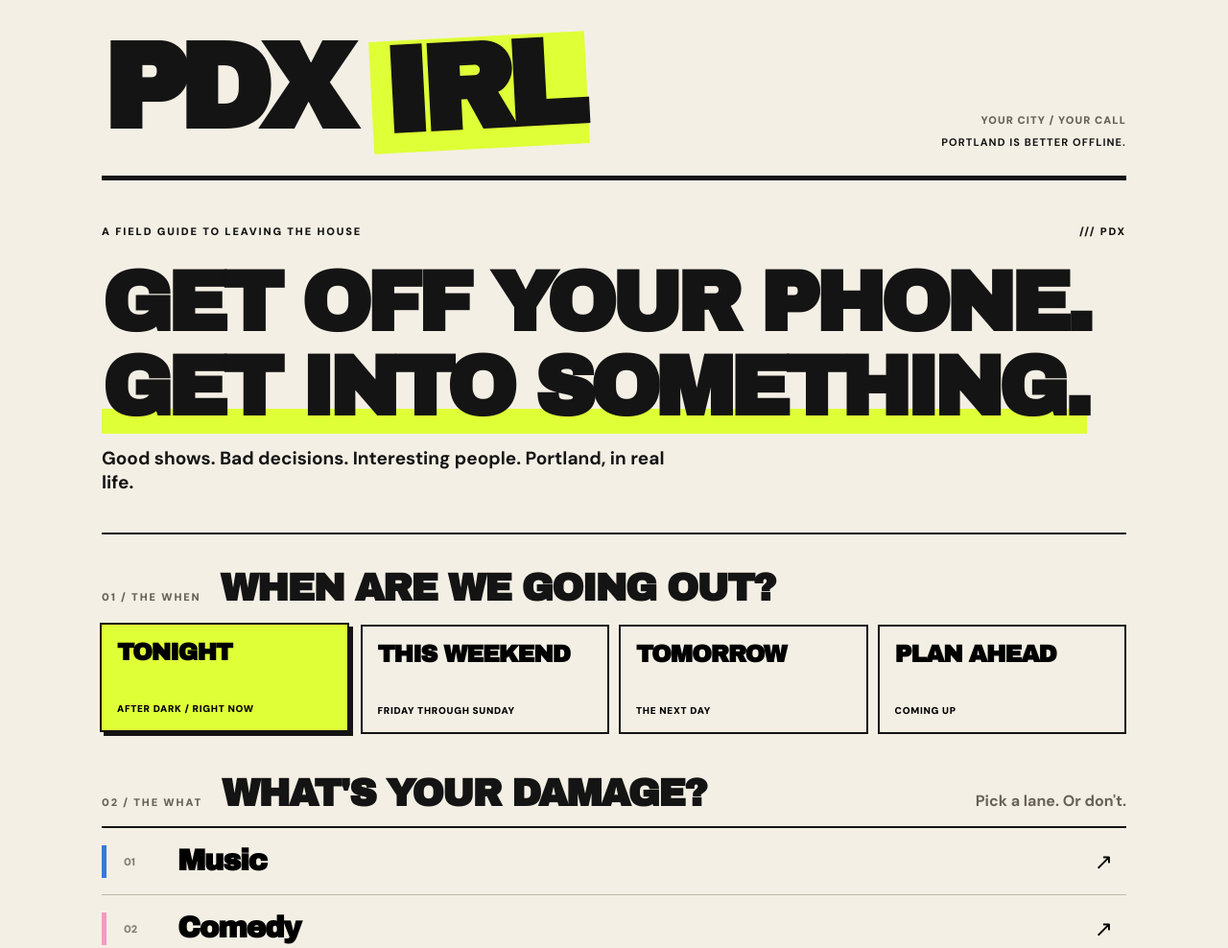
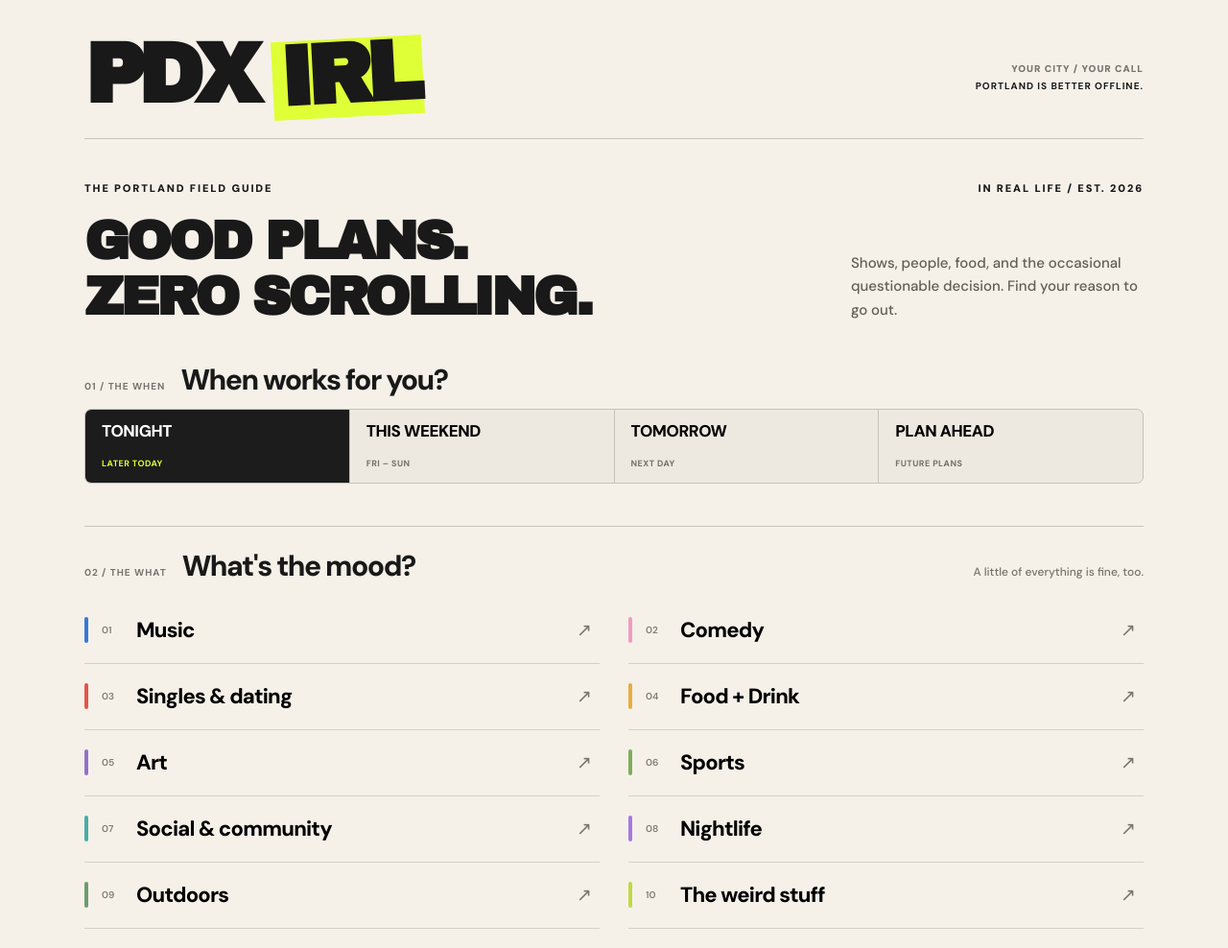
Before and after one commit to dartamus/pdx-irl, a plain HTML site: page index.html in a window 1280 px wide. Shown: the top 988 px of the page at 96% size. Drawn offline with Linux system fonts and the light colour scheme.

Commit message:
Add files via upload

```diff
--- a/css/styles.css
+++ b/css/styles.css
@@ -3,3 +3,60 @@
 @media(max-width:800px){.when-grid{grid-template-columns:repeat(2,1fr)}.event-grid{grid-template-columns:repeat(2,minmax(0,1fr))}.mast-side .edition{display:none}}
 @media(max-width:600px){body{padding-bottom:calc(74px + env(safe-area-inset-bottom));-webkit-tap-highlight-color:transparent}.wrap{padding:calc(12px + env(safe-area-inset-top)) 16px 22px}.mast{padding:10px 0 20px;align-items:end}.brand{font-size:clamp(50px,14vw,78px)}.mast-side{font-size:8px;max-width:118px}.intro{padding:33px 0 29px}.intro h1{font-size:clamp(36px,9vw,59px);line-height:1.02}.eyebrow{font-size:9px}.eyebrow span{display:none}.step-head{display:block}.step-head h2{margin-top:9px}.when-choice{min-height:98px;padding:13px}.when-choice strong{font-size:19px}.category-head{margin-top:33px}.category-head p{margin-top:9px}.category-choice{min-height:66px;gap:12px;grid-template-columns:5px 23px 1fr auto}.category-choice .name{font-size:21px}.event-grid{grid-template-columns:1fr}.results-top{align-items:start}.result-heading h2{font-size:27px}.footer{display:block}.footer span{display:block;margin-top:8px}.mobile-nav{display:grid;grid-template-columns:repeat(4,1fr);position:fixed;left:0;right:0;bottom:0;background:var(--paper);border-top:3px solid var(--ink);z-index:20;padding:8px 8px calc(8px + env(safe-area-inset-bottom))}.mobile-nav button{border:0;background:transparent;padding:10px 2px;font-size:10px;font-weight:900}.mobile-nav button.active{background:var(--acid);outline:1px solid var(--ink)}}
 @media(prefers-reduced-motion:reduce){html{scroll-behavior:auto}.when-choice{transition:none}}
+
+/* v0.6.1: editorial interface, poster identity */
+:root{--paper:#f5f1e9;--ink:#191919;--muted:#77736d}
+.wrap{max-width:1200px;padding-left:clamp(18px,4vw,48px);padding-right:clamp(18px,4vw,48px)}
+.mast{border-bottom:1px solid #c9c3b7;padding:18px 0 22px;align-items:center}
+.brand{font-size:clamp(55px,7vw,88px)}
+.mast-side{font-size:10px;gap:5px}
+.intro{border:0;padding:44px 0 42px}
+.intro-copy{display:flex;justify-content:space-between;align-items:end;gap:35px;margin-top:20px}
+.intro h1{font-size:clamp(34px,4.4vw,58px);line-height:1.03;margin:0;letter-spacing:-.055em;max-width:640px}
+.intro h1 em{background:none;font-style:normal}
+.intro p{font-size:15px;font-weight:500;line-height:1.65;max-width:305px;color:#625e56;margin:0 0 3px}
+.picker{padding:0 0 10px}
+.step-head{gap:16px;margin-bottom:15px}
+.step-head h2{font-family:'DM Sans',sans-serif;font-size:clamp(21px,2.5vw,30px);font-weight:800;letter-spacing:-.05em}
+.step-head .index{font-size:10px;font-weight:700;letter-spacing:.1em}
+.when-grid{display:flex;gap:0;border:1px solid #c8c1b6;border-radius:7px;overflow:hidden;background:#eee9e0}
+.when-choice{flex:1;min-height:76px;padding:14px 17px;background:transparent;border:0;border-right:1px solid #c8c1b6;transition:background .15s, color .15s}
+.when-choice:last-child{border-right:0}
+.when-choice strong{font-family:'DM Sans',sans-serif;font-size:clamp(14px,1.5vw,17px);font-weight:800;letter-spacing:-.025em}
+.when-choice small{font-size:9px;color:#746e65;letter-spacing:.05em;font-weight:700}
+.when-choice.active{background:#1c1c1c;color:#fff;box-shadow:none;transform:none}
+.when-choice.active small{color:#dfff37}
+.category-head{margin:44px 0 18px;border-top:1px solid #c9c3b7;padding-top:26px}
+.category-head p{font-size:12px;font-weight:500}
+.category-list{border:0;display:grid;grid-template-columns:repeat(2,minmax(0,1fr));column-gap:30px;row-gap:0}
+.category-choice{grid-template-columns:4px 22px 1fr auto;gap:14px;min-height:69px;border-bottom:1px solid #d5cfc4;padding:0 8px 0 0}
+.category-choice .color{height:27px;border-radius:2px}
+.category-choice .number{font-weight:600;font-size:10px}
+.category-choice .name{font-family:'DM Sans',sans-serif;font-size:clamp(17px,1.8vw,22px);font-weight:800;letter-spacing:-.035em}
+.category-choice .arrow{font-size:19px;font-weight:400;color:#77736d}
+.category-choice:hover{background:#ebe6dd}
+.discover-actions{justify-content:flex-start;gap:28px;margin:30px 0 38px}
+.link-action{font-size:12px;border:0;background:#1b1b1b;color:#fff;border-radius:4px;padding:15px 18px;letter-spacing:.02em}
+.link-action:last-child{background:transparent;color:#1b1b1b;border:1px solid #a9a397}
+.link-action span{margin-left:10px}
+.results{padding-top:32px}
+.result-heading{border-bottom:1px solid #bfb9ae;padding-bottom:20px}
+.result-heading h2{font-family:'DM Sans',sans-serif;font-size:clamp(25px,3vw,38px);letter-spacing:-.055em}
+.filter-bar{gap:8px}
+.search{border:1px solid #c4beb4;border-radius:5px;background:#fffefa}
+.filter-button{border:1px solid #c4beb4;border-radius:5px;background:#fffefa;padding:12px 14px}
+.filter-button.active{background:#1c1c1c;color:white;border-color:#1c1c1c}
+.event-grid{gap:16px}
+.card{border:1px solid #d6d0c6;border-radius:6px;overflow:hidden;box-shadow:0 3px 12px #24201a08;background:#fffefa}
+.stripe{height:5px}
+.content{padding:20px;gap:9px}
+.card h3{font-family:'DM Sans',sans-serif;font-size:21px;font-weight:800;letter-spacing:-.04em;line-height:1.18}
+.meta{font-size:10px;color:#77736d}
+.tag{border:0;border-radius:3px;background:#f0ece5;font-size:10px;font-weight:700}
+.tag.primary{background:var(--cat-color);color:#181818}
+.actions{border-top:1px solid #e8e3dc;padding-top:12px}
+.actions button{border:1px solid #d7d1c8;border-radius:4px;font-size:10px}
+.details{font-size:11px}
+.footer{border-top:1px solid #c9c3b7}
+@media(max-width:800px){.intro-copy{align-items:start;flex-direction:column;gap:14px}.intro p{max-width:540px}.when-choice{padding:12px}.when-grid{display:grid;grid-template-columns:repeat(2,1fr)}.when-choice:nth-child(2){border-right:0}.when-choice:nth-child(-n+2){border-bottom:1px solid #c8c1b6}}
+@media(max-width:600px){.mast{padding:10px 0 17px}.brand{font-size:clamp(48px,13vw,72px)}.mast-side{font-size:8px}.intro{padding:31px 0 28px}.intro h1{font-size:clamp(31px,8.2vw,46px)}.intro p{font-size:14px}.step-head h2{font-size:24px}.when-choice{min-height:70px;padding:12px}.when-choice strong{font-size:15px}.category-head{margin-top:34px;padding-top:22px}.category-list{grid-template-columns:1fr}.category-choice{min-height:62px}.category-choice .name{font-size:19px}.discover-actions{gap:9px}.link-action{padding:13px 12px;font-size:10px}.mobile-nav{background:#f5f1e9;border-top:1px solid #bfb9ae}.mobile-nav button.active{background:#1b1b1b;color:white;outline:0;border-radius:4px}}
--- a/index.html
+++ b/index.html
@@ -1,9 +1,9 @@
 <!doctype html>
 <html lang="en"><head><meta charset="utf-8"><meta name="viewport" content="width=device-width,initial-scale=1,viewport-fit=cover"><meta name="theme-color" content="#f4efe4"><meta name="apple-mobile-web-app-capable" content="yes"><meta name="apple-mobile-web-app-title" content="PDX IRL"><meta name="description" content="Portland is better offline. Find something worth leaving the house for."><link rel="apple-touch-icon" href="icons/apple-touch-icon.png"><link rel="manifest" href="manifest.webmanifest"><link rel="stylesheet" href="css/styles.css"><title>PDX IRL | Portland is better offline.</title></head>
 <body><main class="wrap"><header class="mast"><a href="#" class="brand" id="home-link" aria-label="PDX IRL home">PDX <span>IRL</span></a><div class="mast-side"><span class="edition">YOUR CITY / YOUR CALL</span><strong>PORTLAND IS BETTER OFFLINE.</strong></div></header>
-<section class="intro" id="intro"><div class="eyebrow">A FIELD GUIDE TO LEAVING THE HOUSE <span>/// PDX</span></div><h1>GET OFF YOUR PHONE.<br><em>GET INTO SOMETHING.</em></h1><p>Good shows. Bad decisions. Interesting people. Portland, in real life.</p></section>
-<section id="picker" class="picker" aria-label="Discover events"><div class="step-head"><span class="index">01 / THE WHEN</span><h2>WHEN ARE WE GOING OUT?</h2></div><div id="when" class="when-grid" role="group" aria-label="When"><button class="when-choice active" data-when="tonight" aria-pressed="true"><strong>TONIGHT</strong><small>AFTER DARK / RIGHT NOW</small></button><button class="when-choice" data-when="weekend" aria-pressed="false"><strong>THIS WEEKEND</strong><small>FRIDAY THROUGH SUNDAY</small></button><button class="when-choice" data-when="tomorrow" aria-pressed="false"><strong>TOMORROW</strong><small>THE NEXT DAY</small></button><button class="when-choice" data-when="all" aria-pressed="false"><strong>PLAN AHEAD</strong><small>COMING UP</small></button></div>
-<div class="step-head category-head"><span class="index">02 / THE WHAT</span><h2>WHAT'S YOUR DAMAGE?</h2><p>Pick a lane. Or don't.</p></div><div id="category-choices" class="category-list" role="group" aria-label="Choose a category"></div><div class="discover-actions"><button id="everything" class="link-action">SHOW ME EVERYTHING <span aria-hidden="true">↗</span></button><button id="surprise" class="link-action">SURPRISE ME <span aria-hidden="true">↗</span></button></div></section>
+<section class="intro" id="intro"><div class="eyebrow">THE PORTLAND FIELD GUIDE <span>IN REAL LIFE / EST. 2026</span></div><div class="intro-copy"><h1>GOOD PLANS.<br><em>ZERO SCROLLING.</em></h1><p>Shows, people, food, and the occasional questionable decision. Find your reason to go out.</p></div></section>
+<section id="picker" class="picker" aria-label="Discover events"><div class="step-head"><span class="index">01 / THE WHEN</span><h2>When works for you?</h2></div><div id="when" class="when-grid" role="group" aria-label="When"><button class="when-choice active" data-when="tonight" aria-pressed="true"><strong>TONIGHT</strong><small>LATER TODAY</small></button><button class="when-choice" data-when="weekend" aria-pressed="false"><strong>THIS WEEKEND</strong><small>FRI – SUN</small></button><button class="when-choice" data-when="tomorrow" aria-pressed="false"><strong>TOMORROW</strong><small>NEXT DAY</small></button><button class="when-choice" data-when="all" aria-pressed="false"><strong>PLAN AHEAD</strong><small>FUTURE PLANS</small></button></div>
+<div class="step-head category-head"><span class="index">02 / THE WHAT</span><h2>What's the mood?</h2><p>A little of everything is fine, too.</p></div><div id="category-choices" class="category-list" role="group" aria-label="Choose a category"></div><div class="discover-actions"><button id="everything" class="link-action">SHOW ME EVERYTHING <span aria-hidden="true">↗</span></button><button id="surprise" class="link-action">SURPRISE ME <span aria-hidden="true">↗</span></button></div></section>
 <section id="results" class="results" hidden><div class="results-top"><button id="back" class="back">← CHANGE THE PLAN</button><span id="updated" class="updated"></span></div><div class="result-heading"><div><span class="index">03 / GO DO THE THING</span><h2 id="heading">TONIGHT IN PORTLAND</h2></div><span class="count" id="count" aria-live="polite"></span></div><div class="filter-bar"><label class="search-label" for="search">SEARCH EVENTS</label><input id="search" class="search" type="search" placeholder="Artist, venue, neighborhood…"><button id="adult" class="filter-button" aria-pressed="false">21+ ONLY</button><button id="wanted" class="filter-button" aria-pressed="false">WANT TO GO</button><button id="went" class="filter-button" aria-pressed="false">ATTENDED</button></div><div id="grid" class="event-grid"><p class="empty">Finding Portland…</p></div></section>
 <footer class="footer"><strong>PDX IRL.</strong><span>BUILT FOR GOING OUT, NOT STAYING ONLINE.</span></footer></main>
 <nav class="mobile-nav" aria-label="Quick navigation"><button data-jump="discover" class="active">DISCOVER</button><button data-jump="weekend">WEEKEND</button><button data-jump="saved">SAVED</button><button data-jump="filters">FILTERS</button></nav><script src="js/app.js" defer></script></body></html>
```
Also changed, not shown: 1 other file.
